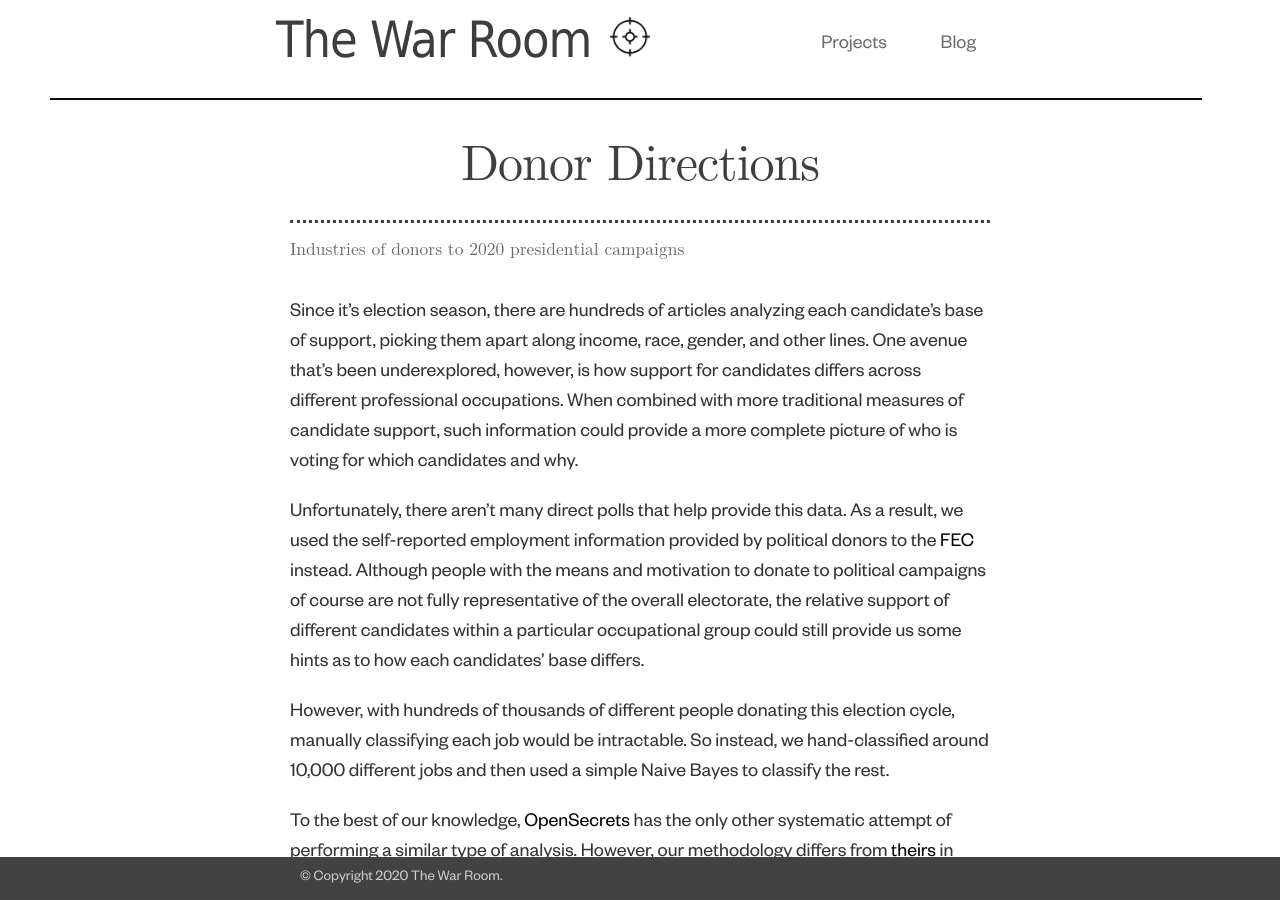
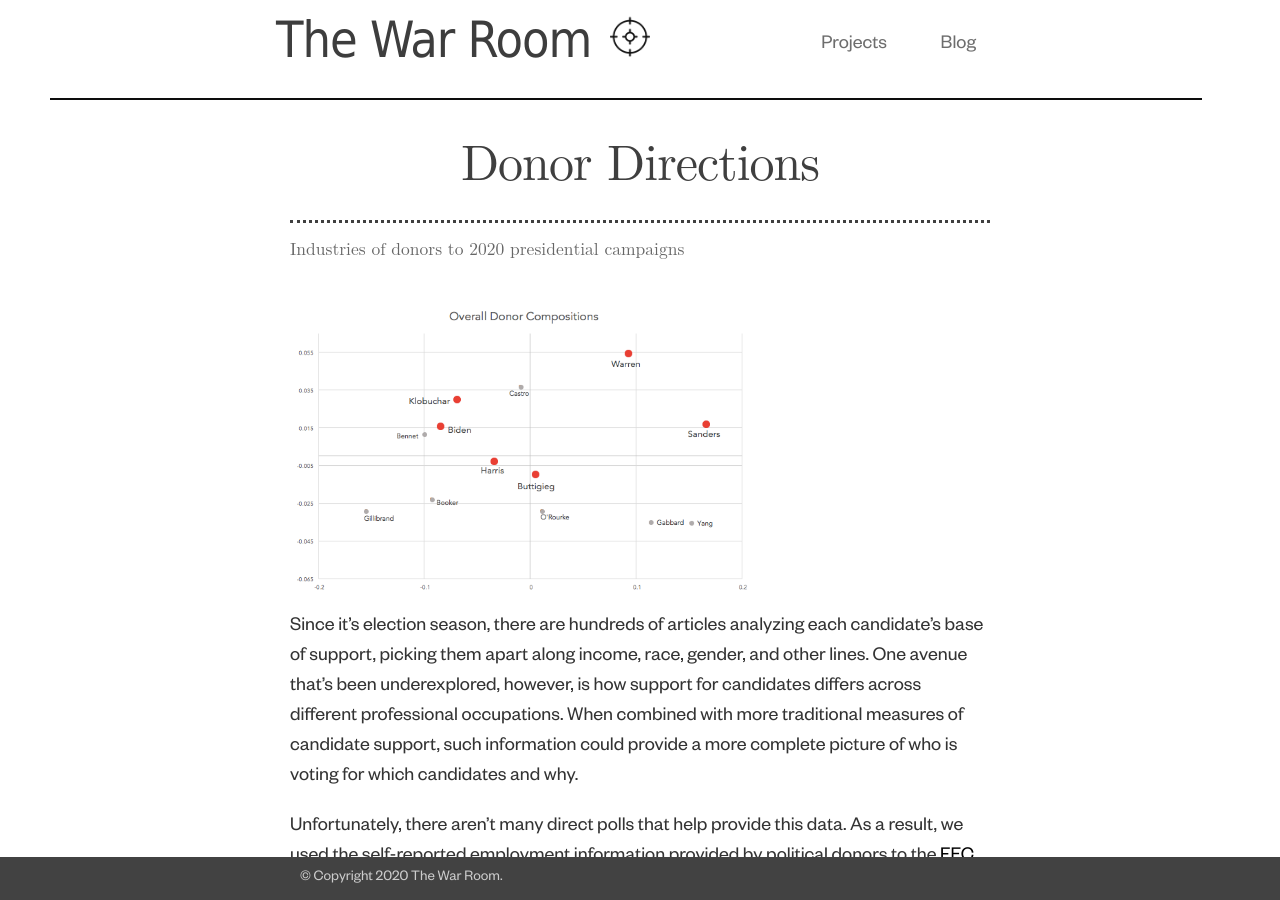
Before and after one commit to WarRoomCommand/warroomcommand.github.io, a Jekyll site: the page built from _projects/donor_directions.markdown, in a window 1280 px wide and 900 px high. Built offline with Jekyll 4.4.1, drawn with Linux system fonts in a browser that asks for light colours; nearby versions of some CDN libraries.

Commit message:
more donor-directions

```diff
--- a/_projects/donor_directions.markdown
+++ b/_projects/donor_directions.markdown
@@ -4,6 +4,10 @@ title: Donor Directions
 description: Industries of donors to 2020 presidential campaigns
 img: /live_assets/img/dd_all_radars.png
 ---
+
+<div class="img">
+	<img class="col two" src="{{ site.baseurl }}/assets/img/donor_directions/dd_pca.png" title="Primary PCA"/>
+</div>
 
 Since it's election season, there are hundreds of articles analyzing each candidate's base of support, picking them apart along income, race, gender, and other lines. One avenue that's been underexplored, however, is how support for candidates differs across different professional occupations. When combined with more traditional measures of candidate support, such information could provide a more complete picture of who is voting for which candidates and why.
 
@@ -14,7 +18,7 @@ However, with hundreds of thousands of different people donating this election c
 To the best of our knowledge, [OpenSecrets](https://www.opensecrets.org/2020-presidential-race/industry-totals?highlight=y&ind=B02&src=a) has the only other systematic attempt of performing a similar type of analysis. However, our methodology differs from [theirs](https://www.opensecrets.org/industries/methodology.php) in such a way that we think our approach provides greater clarity to the overall presidential race. Most notably, their approach classifies donors based on the industry of their employer, while ours classifies donors based on their job description. So, for example, an executive at Walmart who donates to a campaign would be classified as a "retail" donor under their methodology, while they would be an "executive" under ours.
 
 <div class="img">
-	<img class="center" src="{{ site.baseurl }}/assets/img/donor_directions/dd_trump_v_biden.png" title="Trump v. Biden donors"/>
+	<img class="col two" src="{{ site.baseurl }}/assets/img/donor_directions/dd_trump_v_biden.png" title="Trump v. Biden donors"/>
 </div>
 
 Here we look specifically at donors to Trump and Biden in the month of May. Note that what's being measured is not the number of donors to each candidate but rather their degree of reliance on donors from that particular industry. For example, 26% of Trump's donors are managers or executives, while 19% of Biden's donors are managers or executives. Although we did also track the overall number of donors, we found that looking at the candidate's reliance on a particular class of donors was more relevant because some candidates just had substantially more donors than others (for the month of May, Trump had substantially more donors than did Biden while during the primaries, Sanders had way more donors than any other Democratic candidate).
```
